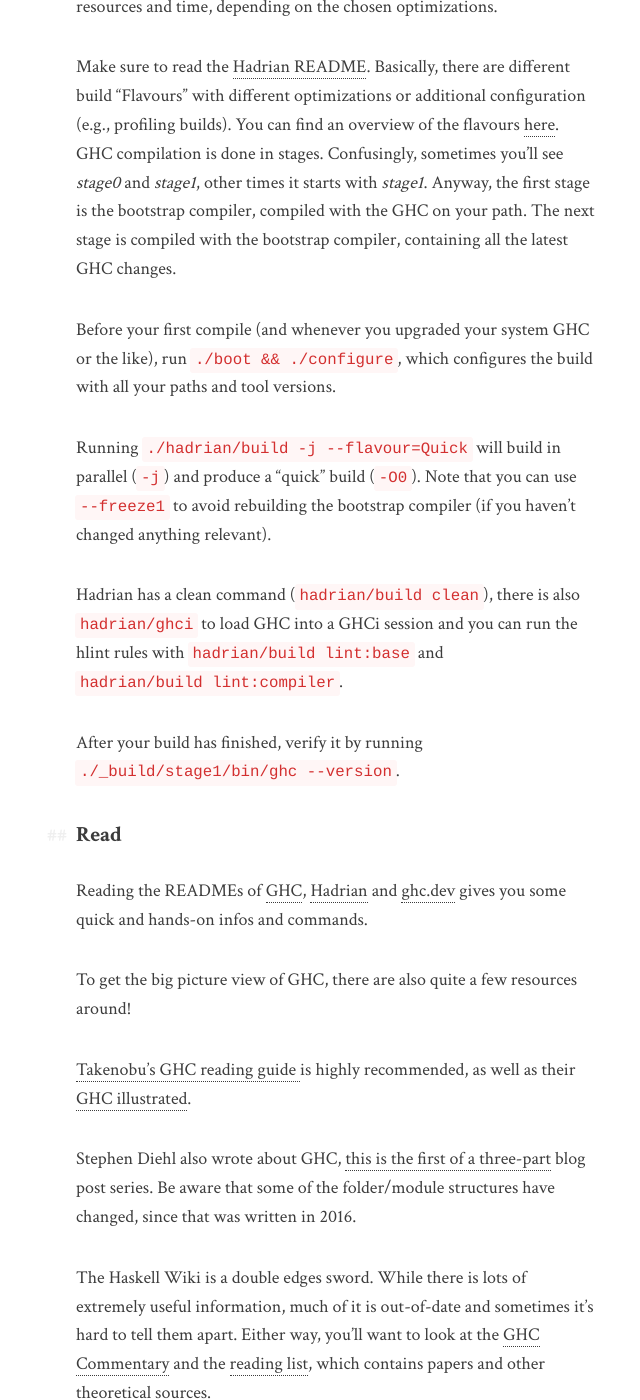
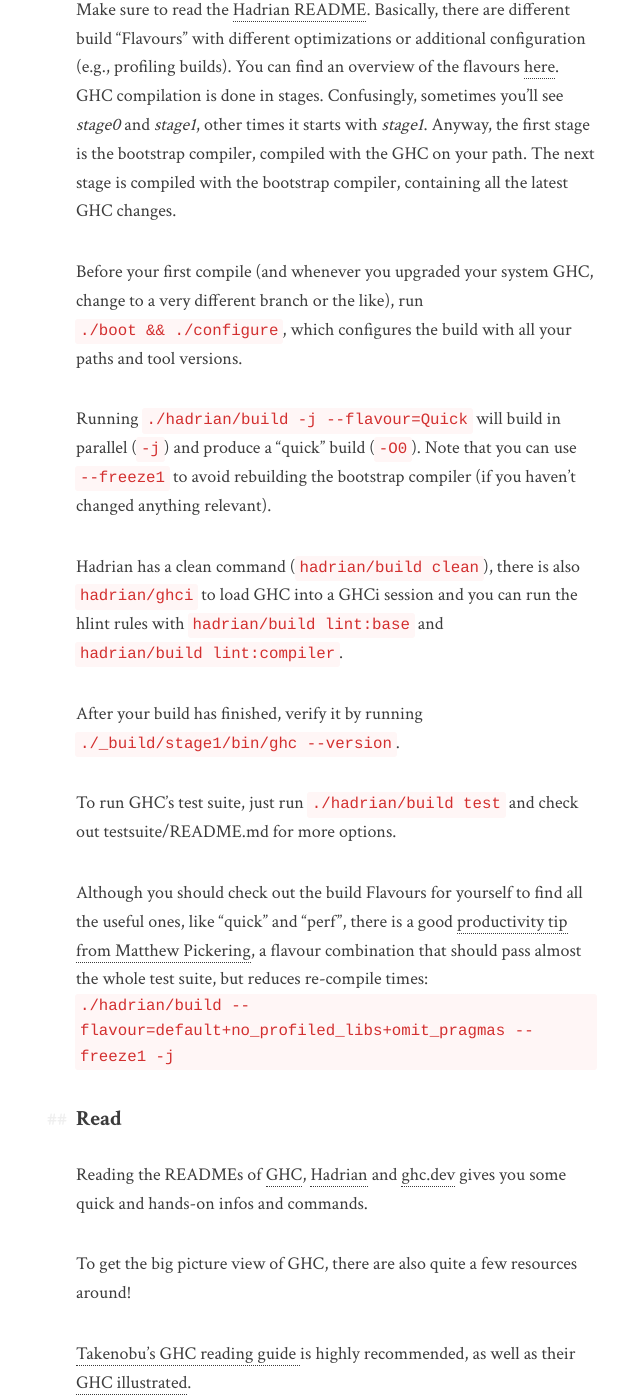
Before and after one commit to cptwunderlich/cptwunderlich.github.io, a Jekyll site: the page built from _posts/2021-04-21-ghc-hacking-first-steps.md, in a window 1280 px wide and 1400 px high, scrolled down 4301 px. Shown: the whole window, without its empty margins (304-944 px from the left). Built offline with Jekyll 4.4.1, drawn with Linux system fonts in a browser that asks for light colours; some of the changed text lies outside the part shown.

Commit message:
Some updates to 'hacking on GHC' - test suite, mpickering productivity tip and nofib head-hackage option

```diff
--- a/_posts/2021-04-21-ghc-hacking-first-steps.md
+++ b/_posts/2021-04-21-ghc-hacking-first-steps.md
@@ -116,7 +115,7 @@ Basically, there are different build "Flavours" with different optimizations or
 You can find an overview of the flavours [here](https://gitlab.haskell.org/ghc/ghc/-/blob/master/hadrian/doc/flavours.md).
 GHC compilation is done in stages. Confusingly, sometimes you'll see _stage0_ and _stage1_, other times it starts with _stage1_. Anyway, the first stage is the bootstrap compiler, compiled with the GHC on your path. The next stage is compiled with the bootstrap compiler, containing all the latest GHC changes.
 
-Before your first compile (and whenever you upgraded your system GHC or the like), run `./boot && ./configure`, which configures the build with all your paths and tool versions.
+Before your first compile (and whenever you upgraded your system GHC, change to a very different branch or the like), run `./boot && ./configure`, which configures the build with all your paths and tool versions.
 
 Running `./hadrian/build -j --flavour=Quick` will build in parallel (`-j`) and produce a "quick" build (`-O0`).
 Note that you can use `--freeze1` to avoid rebuilding the bootstrap compiler (if you haven't changed anything relevant).
@@ -124,6 +123,13 @@ Note that you can use `--freeze1` to avoid rebuilding the bootstrap compiler (if
 Hadrian has a clean command (`hadrian/build clean`), there is also `hadrian/ghci` to load GHC into a GHCi session and you can run the hlint rules with `hadrian/build lint:base` and `hadrian/build lint:compiler`.
 
 After your build has finished, verify it by running `./_build/stage1/bin/ghc --version`.
+
+To run GHC's test suite, just run `./hadrian/build test` and check out testsuite/README.md for more options.
+
+Although you should check out the build Flavours for yourself to find all the useful ones, like "quick" and "perf",
+there is a good [productivity tip from Matthew Pickering](https://mail.haskell.org/pipermail/ghc-devs/2021-May/019915.html), a flavour combination that
+should pass almost the whole test suite, but reduces re-compile times:
+`./hadrian/build --flavour=default+no_profiled_libs+omit_pragmas --freeze1 -j`
 
 ### Read
 
@@ -274,9 +280,21 @@ Last but not least, nofib may sometimes break with the latest changes from GHC h
 Currently I can't use the latest GHC release (9.0.1) for nofib-run, so I have to use 8.10.x.
 Sometimes packages may become incompatible, but there is a hackage overlay with pre-releases, called [head.hackage](https://gitlab.haskell.org/ghc/head.hackage).
 
+Nofib-run now has an option to use head.hackage directly.
+Update the packages first with `cabal v2-update --project-file=nofib.head head.hackage.ghc.haskell.org`,
+then simply pass the `--head` flag to `nofib-run`.
+Also see nofib/shake/README.mkd.
+
 ## Conclusion
 
 I hope this provided a gentle introduction to GHC development for you all and that some of you will contribute to this great project.
 Maybe this saves someone time that I spent scratching my head.
 
 If you spot any mistakes, omissions or want to provide feedback, comments, questions - you can reach me on [Twitter](https://twitter.com/cptwunderlich), or via mail with my username at gmail.
+
+## Updates
+
+I'll try to keep this somewhat up-to-date, but things sometimes move fast.
+
+??.??.???? - Removed description of Hadrian's `-c` option, bc. I was made aware of problems with it and that calling `./boot && ./configure` explicitly is preferable.
+16.07.2021 - Added mention of test suite and mpickerings productivity tip, also nofib-run's `--head` option.
```
Also changed, not shown: other parts of _posts/2021-04-21-ghc-hacking-first-steps.md (+0 -1 lines).
